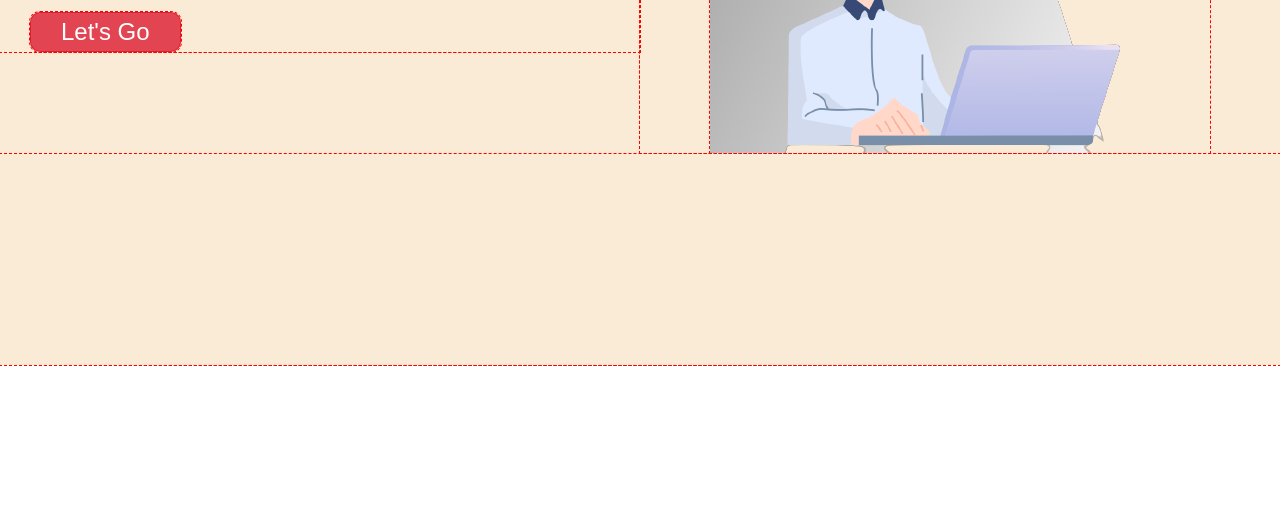
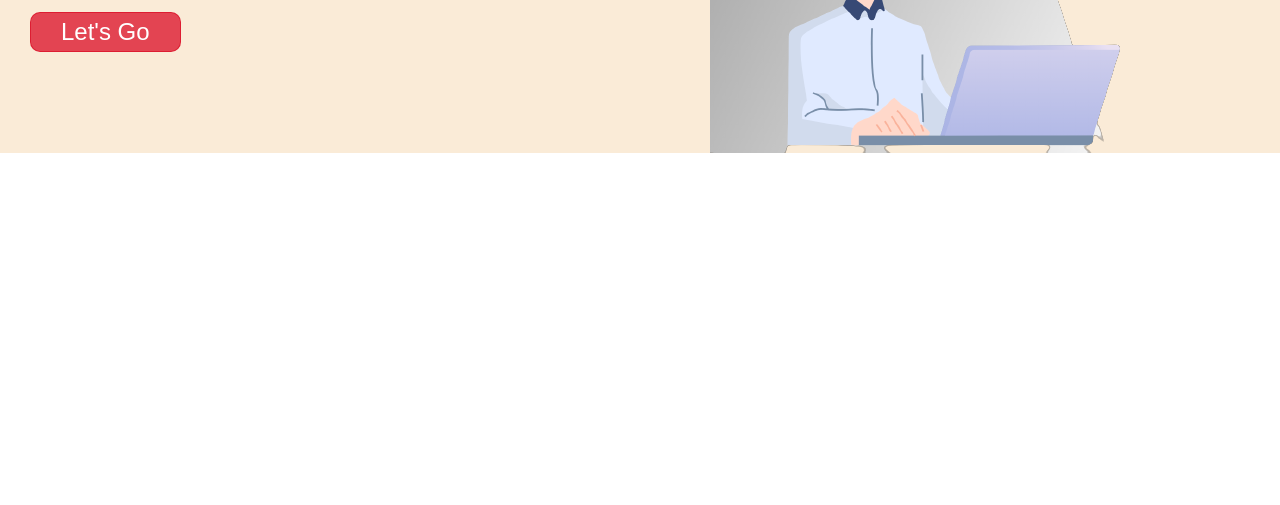
Before and after one commit to aricodewibowo04/ariwibowo, a plain HTML site: page index.html in a window 1280 px wide. Shown: the part 295-800 px from the top of the page. Drawn offline with Linux system fonts and the light colour scheme.

Commit message:
remove outline

```diff
--- a/assets/css/homepage.css
+++ b/assets/css/homepage.css
@@ -46,7 +46,6 @@
 
 .hero {
     background-color: antiquewhite;
-    height: 70vh;
 }
 
 .hero .row {
--- a/assets/css/main.css
+++ b/assets/css/main.css
@@ -10,7 +10,7 @@
     padding: 0;
     margin: 0;
     box-sizing: border-box;
-    outline: 1px dashed red;
+    /* outline: 1px dashed red; */
 }
 
 body {
```
